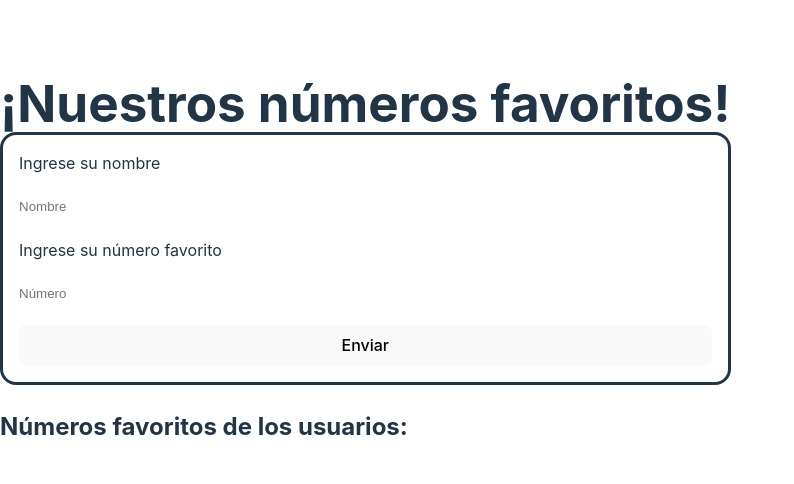
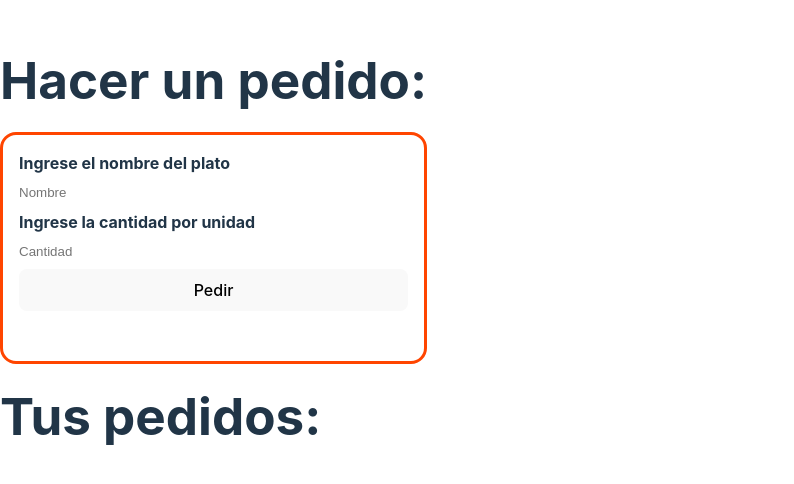
Before and after one commit to paulagoldenhorn/Proyectos-Frontend3, a React (Vite) app: page / in a window 1280 px wide. Shown: the part 140-624 px from the top of the page, without its empty margins (0-794 px from the left). Built offline with nearby package versions, Linux system fonts and the light colour scheme.

Commit message:
Iniciando ejercicio clase 10

```diff
--- /dev/null
+++ b/src/C10-repaso/Clase10.jsx
@@ -0,0 +1,43 @@
+import { useState } from 'react'
+import Formulario from './Formulario'
+import Pedido from './Pedido'
+import { generateId } from './idGenerator'
+//import Pedido from './Pedido'
+import ListaPedidos from './ListaPedidos'
+
+function Clase10() {
+  const [orderedDish, setOrderedDish] = useState([])
+
+  function handleSubmit(dish) {
+    setOrderedDish([
+      ...orderedDish,
+      {
+        id: generateId(),
+        dish,
+      },
+    ])
+  }
+
+  function handleDelete(id) {
+    const newOrderedDish = orderedDish.filter((dish) => dish.id !== id)
+    setOrderedDish(newOrderedDish)
+  }
+
+  return (
+    <>
+      <h1>Hacer un pedido:</h1>
+      <br />
+      <Formulario onSubmit={handleSubmit} />
+      <br />
+      <h1>Tus pedidos:</h1>
+      <br />
+      <ListaPedidos>
+        {orderedDish &&
+          orderedDish.map((dish) => {
+            return <Pedido key={dish.id} dish={dish} onDelete={handleDelete} />
+          })}
+      </ListaPedidos>
+    </>
+  )
+}
+export default Clase10
--- /dev/null
+++ b/src/C10-repaso/Formulario.jsx
@@ -0,0 +1,64 @@
+import { useState } from "react"
+import styles from './Formulario.module.css'
+
+function Formulario(props) {
+
+    const [dishName, setDishName] = useState("")
+    const [dishQty, setDishQty] = useState("")
+
+    const [error, setError] = useState("")
+
+    function hasErrors() {
+        if (!dishName) {
+            setError("Debe ingresar un nombre de plato")
+            return true
+        }
+        if (dishQty <= 0) {
+            setError("Debe ingresar una cantidad válida")
+            return true
+        }
+    }
+
+    function handleSubmit(e) {
+        e.preventDefault()
+        if (hasErrors()) return
+        props.onSubmit({dishName, dishQty})
+        setError('')
+        setDishName('')
+        setDishQty('')
+    }
+
+    function handleDishName(e) {
+        setDishName(e.target.value)
+    }
+
+    function handleDishQty(e) {
+        setDishQty(e.target.value)
+    }
+
+    return (
+        <form onSubmit={handleSubmit} className={styles.form}>
+            <label htmlFor="dishName">Ingrese el nombre del plato</label>
+            <input
+                type="text"
+                name="dishName"
+                placeholder="Nombre"
+                value={dishName}
+                onChange={handleDishName}
+            />
+            <label htmlFor="dishQuantity">Ingrese la cantidad por unidad</label>
+            <input
+                type="number"
+                name="dishQuantity"
+                placeholder="Cantidad"
+                value={dishQty}
+                onChange={handleDishQty}
+            />
+            <button type='submit'>Pedir</button>
+            <br />
+            {error && <p style={{color: "red"}}>{error}</p>}
+        </form>
+    )
+
+}
+export default Formulario
--- /dev/null
+++ b/src/C10-repaso/Formulario.module.css
@@ -0,0 +1,18 @@
+* {
+    padding: 0;
+    margin: 0;
+    border: 0;
+    list-style: none;
+}
+
+.form {
+    border: solid 3px orangered;
+    border-radius: 16px;
+    gap: 10px;
+    font-weight: bold;
+    padding: 16px;
+    box-sizing: border-box;
+    display: flex;
+    flex-direction: column;
+    flex-wrap: nowrap;
+}
--- /dev/null
+++ b/src/C10-repaso/ListaPedidos.jsx
@@ -0,0 +1,12 @@
+import List from '../C05-estilos/Lista/Lista'
+
+function ListaPedidos(props) {
+
+    return (
+        <List>
+            {props.children}
+        </List>
+    )
+
+}
+export default ListaPedidos
--- /dev/null
+++ b/src/C10-repaso/Pedido.jsx
@@ -0,0 +1,20 @@
+import Item from '../C05-estilos/Item/Item'
+
+
+function Pedido(props) {
+    const { dishName, dishQty } = props.dish.dish
+
+    function handleDelete() {
+        props.onDelete(props.dish.id)
+    }
+
+    return (
+        <Item>
+            <b>Nombre: {dishName}</b>
+            <p>Cantidad: {dishQty}</p>
+            <button onClick={handleDelete}>Eliminar</button>
+        </Item>
+    )
+
+}
+export default Pedido
--- /dev/null
+++ b/src/C10-repaso/idGenerator.js
@@ -0,0 +1,4 @@
+let id = 0
+export const generateId = () => {
+    return ++id
+}
--- a/src/main.jsx
+++ b/src/main.jsx
@@ -7,12 +7,13 @@ import './index.css'
 //import Clase06 from './C06-keys/Clase06'
 //import Clase07 from './C07-state-I/Clase07'
 //import Clase08 from './C08-state-II/Clase08'
-import Clase09 from './C09-forms/Clase09'
+//import Clase09 from './C09-forms/Clase09'
+import Clase10 from './C10-repaso/Clase10'
 
 
 
 ReactDOM.createRoot(document.getElementById('root')).render(
-  <Clase09 />
+  <Clase10 />
 
   // <React.StrictMode>
   //   <App />
```
